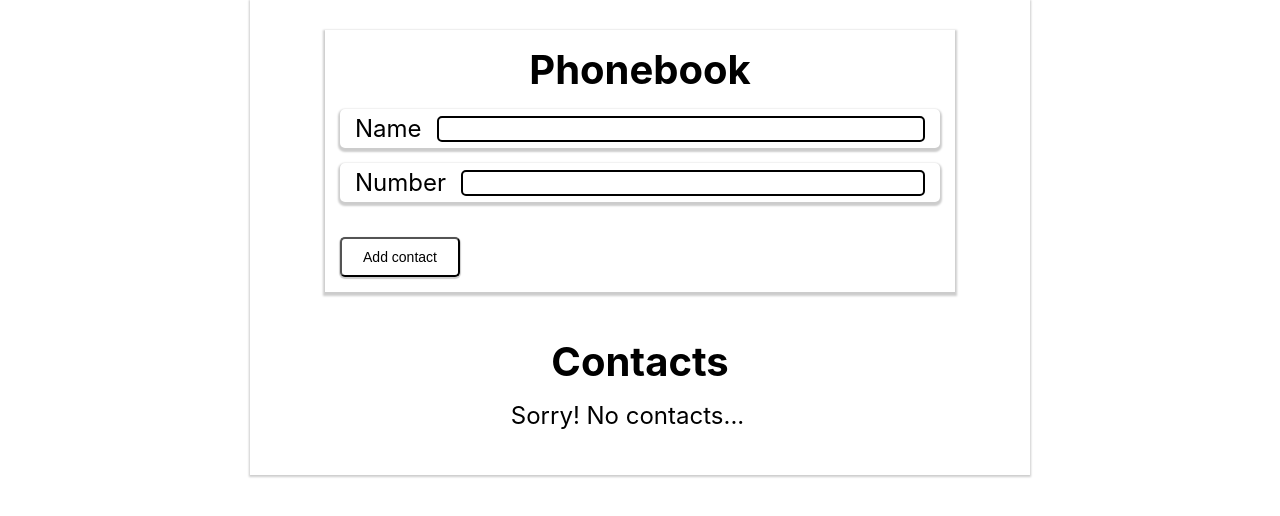
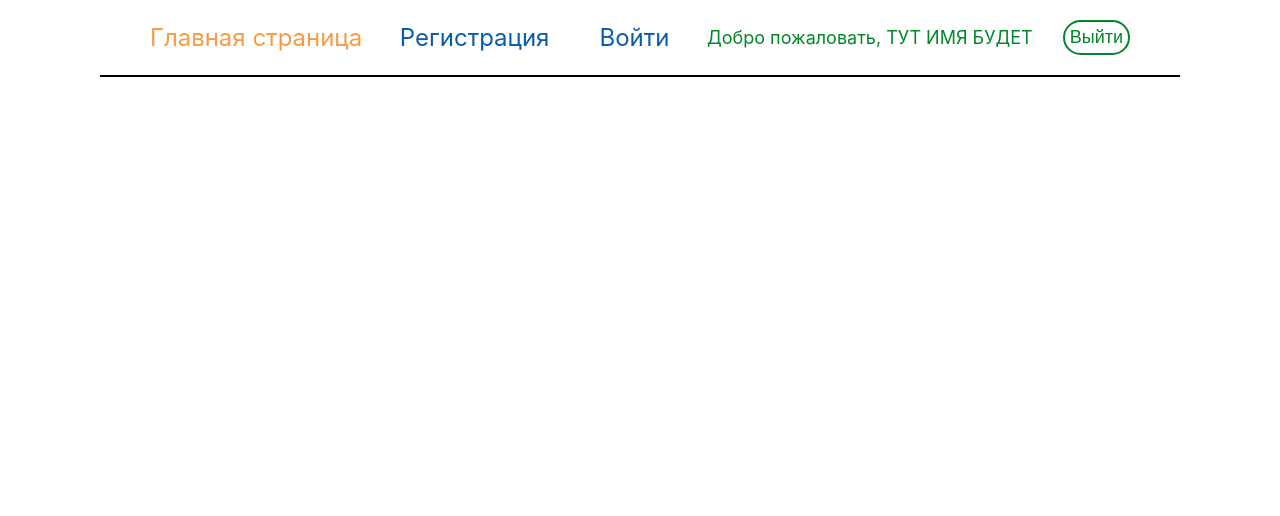
Before and after one commit to Maximka24/goit-react-hw-08-phonebook, a React app: page / in a window 1280 px wide. Built offline with nearby package versions, Linux system fonts and the light colour scheme; data requests are answered from the project's data file.

Commit message:
дз 8
подготовлена навигация. минимальные стили

```diff
--- a/src/Components/App.js
+++ b/src/Components/App.js
@@ -1,13 +1,41 @@
+import { lazy, Suspense } from "react";
+
+import { Switch, Route } from "react-router-dom";
+
 import Section from "./Section/Section";
-import PhoneBook from "./Phonebook/Phonebook";
-import Contacts from "./Contacts/Contacts";
+import Navigation from "../Components/Navigation/Navigation";
+// import PhoneBook from "./Phonebook/Phonebook";
+// import Contacts from "./Contacts/Contacts";
+
+const HomePage = lazy(() => import("./views/HomePage/HomePage"));
+const EntryPage = lazy(() => import("./views/EntryPage/EntryPage"));
+const RegistrationPage = lazy(() =>
+  import("./views/RegistrationPage/RegistrationPage")
+);
 
 export default function App() {
   return (
     <Section>
-      <PhoneBook />
+      <Navigation />
 
-      <Contacts />
+      <Suspense fallback={<div>Loading...</div>}>
+        <Switch>
+          <Route exact path="/">
+            <HomePage />
+          </Route>
+
+          <Route exact path="/registration">
+            <EntryPage />
+          </Route>
+
+          <Route path="/entry">
+            <RegistrationPage />
+          </Route>
+        </Switch>
+      </Suspense>
+
+      {/* <PhoneBook />
+      <Contacts /> */}
     </Section>
   );
 }
--- /dev/null
+++ b/src/Components/Navigation/Navigation.jsx
@@ -0,0 +1,23 @@
+import { NavLink } from "react-router-dom";
+import s from "./Navigation.module.css";
+
+import SignUpUser from "./SignUpUser/SignUpUser";
+import RegistrationAndEntry from "./RegistrationAndEntry/RegistrationAndEntry";
+
+export default function Navigation() {
+  return (
+    <nav className={s.Navigation}>
+      <NavLink
+        exact
+        activeClassName={s.ActiveNavLink}
+        className={s.NavLink}
+        to="/"
+      >
+        Главная страница
+      </NavLink>
+
+      <RegistrationAndEntry />
+      <SignUpUser />
+    </nav>
+  );
+}
--- /dev/null
+++ b/src/Components/Navigation/Navigation.module.css
@@ -0,0 +1,22 @@
+.Navigation {
+  display: flex;
+  align-items: center;
+  text-align: center;
+  justify-content: space-between;
+  padding: 20px 50px;
+  border-bottom: 2px solid #000;
+}
+
+.NavLink {
+  text-decoration: none;
+  color: rgb(9, 91, 172);
+  font-size: 24px;
+}
+
+.NavLink:hover {
+  color: rgb(248, 155, 68);
+}
+
+.ActiveNavLink {
+  color: rgb(248, 155, 68);
+}
--- /dev/null
+++ b/src/Components/Navigation/RegistrationAndEntry/RegistrationAndEntry.jsx
@@ -0,0 +1,26 @@
+import { NavLink } from "react-router-dom";
+import s from "./RegistrationAndEntry.module.css";
+
+export default function RegistrationAndEntry() {
+  return (
+    <div className={s.ListRegistry}>
+      <NavLink
+        exact
+        activeClassName={s.ActiveNavLink}
+        className={s.NavLinkReg}
+        to="/registration"
+      >
+        Регистрация
+      </NavLink>
+
+      <NavLink
+        exact
+        activeClassName={s.ActiveNavLink}
+        className={s.NavLink}
+        to="/entry"
+      >
+        Войти
+      </NavLink>
+    </div>
+  );
+}
--- /dev/null
+++ b/src/Components/Navigation/RegistrationAndEntry/RegistrationAndEntry.module.css
@@ -0,0 +1,28 @@
+.ListRegistry {
+  display: flex;
+  align-items: center;
+  text-align: center;
+}
+
+.NavLink {
+  list-style-type: none;
+  text-decoration: none;
+  color: rgb(9, 91, 172);
+  font-size: 24px;
+}
+
+.NavLinkReg {
+  list-style-type: none;
+  text-decoration: none;
+  color: rgb(9, 91, 172);
+  padding-right: 50px;
+  font-size: 24px;
+}
+
+.NavLink:hover {
+  color: rgb(248, 155, 68);
+}
+
+.ActiveNavLink {
+  color: rgb(248, 155, 68);
+}
--- /dev/null
+++ b/src/Components/Navigation/SignUpUser/SignUpUser.jsx
@@ -0,0 +1,10 @@
+import s from "./SignUpUser.module.css";
+
+export default function SignUpUser() {
+  return (
+    <div className={s.SignUpUser}>
+      <p>Добро пожаловать, ТУТ ИМЯ БУДЕТ</p>
+      <button type="button">Выйти</button>
+    </div>
+  );
+}
--- /dev/null
+++ b/src/Components/Navigation/SignUpUser/SignUpUser.module.css
@@ -0,0 +1,30 @@
+.SignUpUser {
+  display: flex;
+  align-items: center;
+  text-align: center;
+}
+
+.SignUpUser p {
+  padding: 0;
+  margin: 0;
+  color: rgb(2, 134, 42);
+  padding-right: 30px;
+  font-size: 18px;
+}
+
+.SignUpUser button {
+  outline: none;
+  padding: 5px;
+  margin: 0;
+  color: rgb(2, 134, 42);
+  font-size: 18px;
+  border: 2px solid rgb(2, 134, 42);
+  background-color: #fff;
+  border-radius: 50px;
+}
+
+.SignUpUser button:hover {
+  cursor: pointer;
+  color: rgb(248, 155, 68);
+  border-color: rgb(248, 155, 68);
+}
--- a/src/Components/Section/Section.module.css
+++ b/src/Components/Section/Section.module.css
@@ -1,7 +1,4 @@
 .Section {
-  max-width: 780px;
-  padding: 30px 0;
-  margin: 0 auto;
-  text-align: center;
-  box-shadow: 0px 1px 2px 1px rgba(2, 2, 2, 0.2);
+  margin-right: 100px;
+  margin-left: 100px;
 }
--- /dev/null
+++ b/src/Components/views/EntryPage/EntryPage.jsx
@@ -0,0 +1,11 @@
+// import { useState, useEffect, lazy, Suspense } from "react";
+
+// import { useLocation, useHistory } from "react-router-dom";
+
+// import * as GetApi from "../../GetApi";
+
+// import s from "./MoviesPage.module.css";
+
+export default function EntryPage() {
+  return <div></div>;
+}
--- /dev/null
+++ b/src/Components/views/HomePage/HomePage.jsx
@@ -0,0 +1,5 @@
+// import s from "./HomePage.module.css";
+
+export default function HomePage() {
+  return <></>;
+}
--- /dev/null
+++ b/src/Components/views/HomePage/HomePage.module.css
@@ -0,0 +1,20 @@
+h2 {
+  padding-left: 50px;
+}
+
+.ListTrendingMovies {
+  margin-top: 25px;
+  padding-left: 50px;
+}
+
+.LinkMovies {
+  margin-bottom: 10px;
+}
+
+.LinkMovies:hover {
+  color: red;
+}
+
+.LinkElementMovies:hover {
+  color: red;
+}
--- /dev/null
+++ b/src/Components/views/RegistrationPage/RegistrationPage.jsx
@@ -0,0 +1,8 @@
+// import { useEffect, useState, lazy, Suspense } from "react";
+
+// import * as GetApi from "../../GetApi";
+// import s from "./ReviewMovies.module.css";
+
+export default function ReviewMovies({ moviesId }) {
+  return <div></div>;
+}
--- a/src/index.js
+++ b/src/index.js
@@ -1,5 +1,6 @@
 import React from "react";
 import ReactDOM from "react-dom";
+import { BrowserRouter } from "react-router-dom";
 
 import "./index.module.css";
 import { Provider } from "react-redux";
@@ -10,7 +11,9 @@ import App from "./Components/App";
 ReactDOM.render(
   <React.StrictMode>
     <Provider store={store}>
-      <App />
+      <BrowserRouter>
+        <App />
+      </BrowserRouter>
     </Provider>
   </React.StrictMode>,
   document.getElementById("root")
```
Also changed, not shown: src/Components/views/NotFoundViews.jsx (added, +12 -0 lines), src/Components/views/EntryPage/EntryPage.module.css (added), src/Components/views/RegistrationPage/RegistrationPage.module.css (added).
